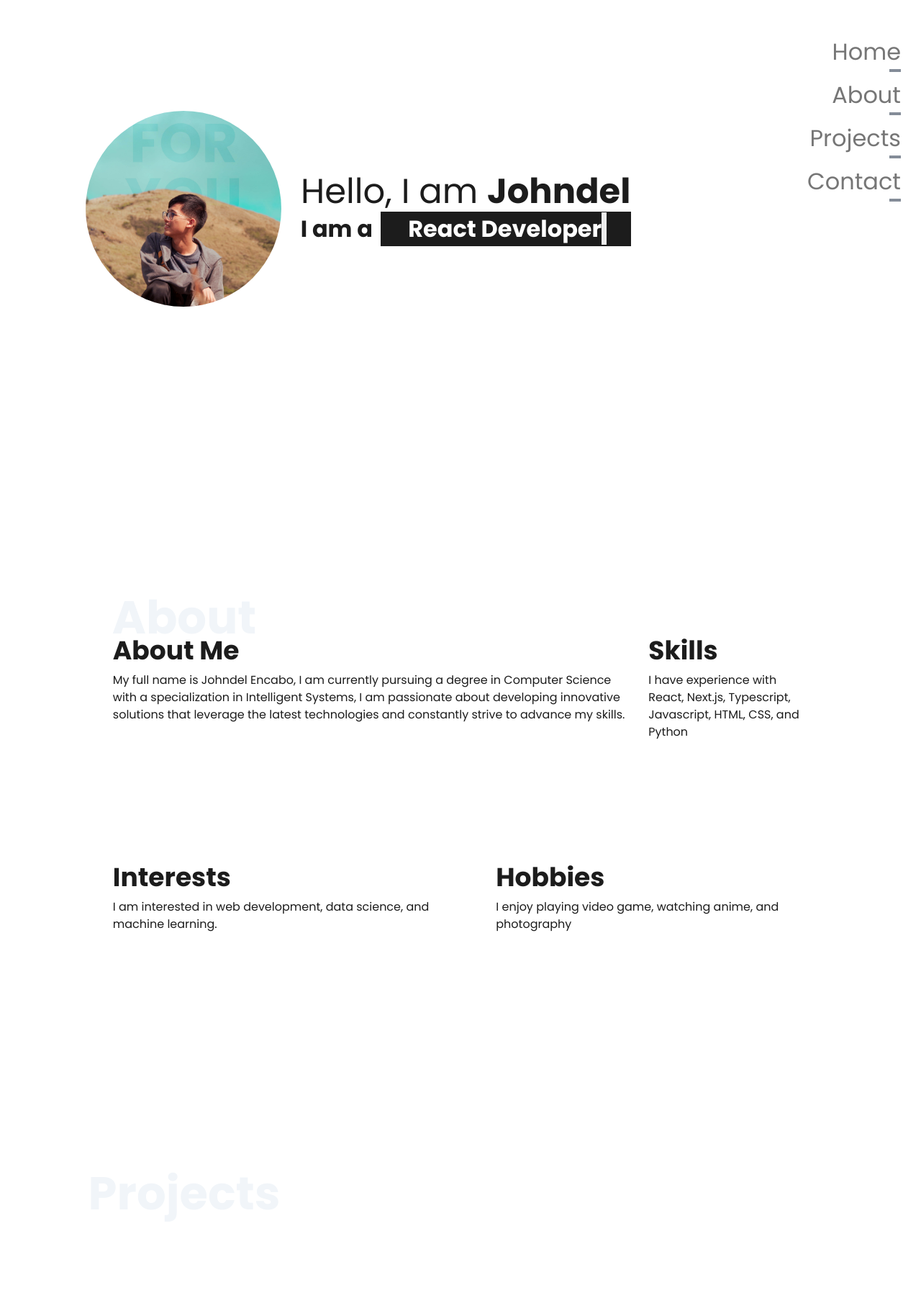
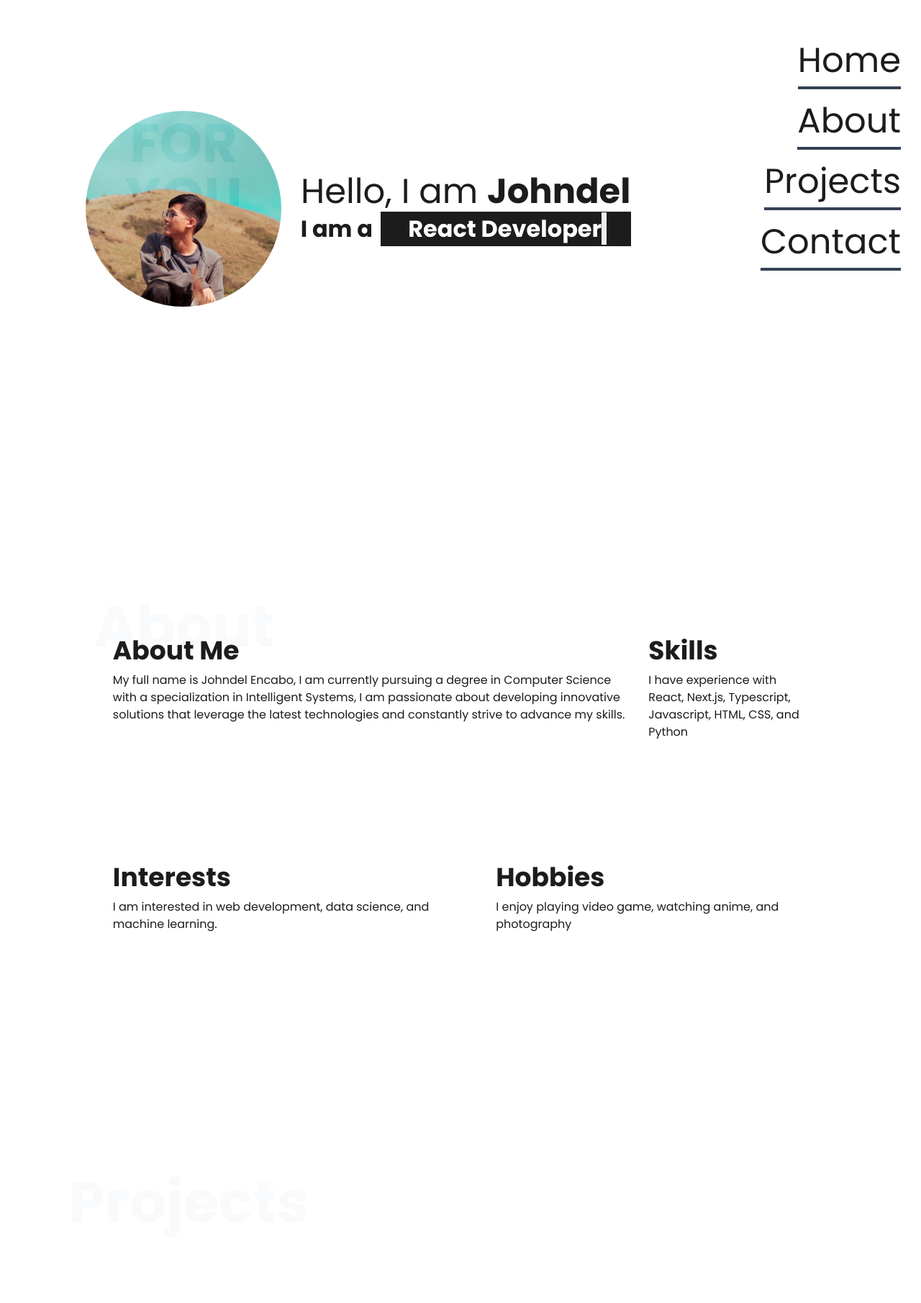
Before and after one commit to cooldragon12/johndel-portfolio, a Next.js app: page / in a window 1280 px wide. Shown: the part 110-1920 px from the top of the page at 72% size. Built offline with nearby package versions, Linux system fonts and the light colour scheme.

Commit message:
follows the section by the nav

```diff
--- a/package.json
+++ b/package.json
@@ -1,6 +1,6 @@
 {
   "name": "portfolio-je",
-  "version": "0.1.7",
+  "version": "0.1.8",
   "private": true,
   "scripts": {
     "dev": "next dev",
--- a/src/app/layout.tsx
+++ b/src/app/layout.tsx
@@ -21,6 +21,10 @@
   return (
     <html lang="en">
       <body className={poppins.className}>
+
+        {/* <header>
+          <ToggleTheme/>
+        </header> */}
         <SectionAnchorProvider>
           {children}
         </SectionAnchorProvider>
--- a/src/app/page.tsx
+++ b/src/app/page.tsx
@@ -1,30 +1,34 @@
+"use client"
 
 import BannerSection from '@/components/Homepage/Banner'
 import Contact from '@/components/Homepage/Contact'
 import Description from '@/components/Homepage/Description'
 import Projects from '@/components/Homepage/Projects'
 import NavBar from '@/components/Navigation/NavBar'
+import { SectionAnchorContext } from '@/providers/SectionAnchor'
+import {  useContext } from 'react'
 
 
 
 
 export default function Landingpage() {
+    const { banner, description, project, contact } = useContext(SectionAnchorContext)
     return (
         <>
             <nav className='rounded-md p-2 z-10 lg:right-5 lg:backdrop-blur-none backdrop-blur-md right-1/2 lg:translate-x-0 translate-x-1/2 top-3 lg:top-1/4 fixed flex text-center lg:text-right lg:justify-center lg:items-center'>
                 <NavBar />
             </nav>
-            <section className='h-screen overflow-hidden flex items-center ' id="banner">
+            <section ref={banner} className='h-screen overflow-hidden flex items-center ' id="banner">
                 <div className='left-0 lg:left-24 absolute w-full h-[70%] lg:w-1/4  z-[-4]'>
-                    <div className='w-full h-[4rem] text-[4rem] text-slate-100 font-bold top-1/4 text-center lg:left-4 lg:top-1/2 sticky'>
+                    <div className='w-full h-[4rem] text-[5rem] text-slate-50 font-bold top-1/4 text-center lg:left-4 lg:top-1/2 sticky'>
                         Me
                     </div>
                 </div>
                 <BannerSection />
             </section>
-            <section className='h-screen overflow-hidden  flex items-center' id="description">
+            <section ref={description} className='h-screen overflow-hidden  flex items-center' id="description">
                 <div className='left-0 lg:left-24 absolute w-full h-[70%] lg:w-1/4  z-[-3]' >
-                    <div className='w-full h-[4rem] text-[4rem] text-slate-100 font-bold top-1/4 text-center  lg:left-4 lg:top-1/2 sticky'>
+                    <div className='w-full h-[4rem] text-[5rem] text-slate-50 font-bold top-1/4 text-center  lg:left-4 lg:top-1/2 sticky'>
                         About
                     </div>
                 </div>
@@ -32,17 +36,17 @@
                     <Description />
                 </div>
             </section>
-            <section className='h-screen overflow-hidden flex items-center' id="projects">
+            <section ref={project} className='h-screen overflow-hidden flex items-center' id="projects">
                 <div className='left-0 lg:left-24 absolute w-full h-[70%] lg:w-1/4  z-[-2]'>
-                    <div className='w-full h-[4rem] text-[4rem] text-slate-100 font-bold top-1/4 text-center  lg:left-4 lg:top-1/2 sticky'>
+                    <div className='w-full h-[4rem] text-[5rem] text-slate-50 font-bold top-1/4 text-center  lg:left-4 lg:top-1/2 sticky'>
                         Projects
                     </div>
                 </div>
                 <Projects />
             </section>
-            <section className='h-screen overflow-hidden flex items-center justify-center' id="contact">
+            <section ref={contact} className='h-screen overflow-hidden flex items-center justify-center' id="contact">
                 <div className='left-0 lg:left-24 absolute w-full h-[70%] lg:w-1/4  z-[-1]'>
-                    <div className='w-full h-[4rem] text-[4rem] text-slate-100 font-bold top-1/4 text-center lg:left-4 lg:top-1/2 sticky'>
+                    <div className='w-full h-[4rem] text-[5rem] text-slate-50 font-bold top-1/4 text-center lg:left-4 lg:top-1/2 sticky'>
                         Contact
                     </div>
                 </div>
--- a/src/components/Navigation/NavBar.tsx
+++ b/src/components/Navigation/NavBar.tsx
@@ -3,39 +3,45 @@
 import Link from "next/link";
 import { useScroll, motion, useTransform } from "framer-motion";
 import { useRouter } from "next/navigation";
+import { useContext, useEffect } from "react";
+import { SectionAnchorContext } from "@/providers/SectionAnchor";
 
-const NavItem = ({ href, children }: { href: string; children: React.ReactNode }) => {
+const NavItem = ({ href, children, active }: { href: string; children: React.ReactNode, active:boolean }) => {
     const { scrollYProgress } = useScroll();
     const y = useTransform(scrollYProgress, [0, 1], [450, -50]);
-    const router = useRouter();
+
+    useEffect(() => {
+        console.log(href,":",active)
+
+    }, [active])
     return(
         <>
             <motion.li
                 style={{y:y}}
-                className={`group hidden lg:flex flex-col justify-end items-end opacity-60 active:opacity-100 hover:opacity-100`}
+                className={`${active?"opacity-100":"opacity-60"} group hidden lg:flex flex-col justify-end items-end  active:opacity-100 hover:opacity-100`}
             >
-                <Link className="group-hover:text-[3rem] text-[2rem] transition-all duration-50 ease-in-out" href={href}>{children}</Link>
-                <span className="group-hover:w-full w-[1rem] h-1 bg-slate-700 transition-all"/>
+                <Link className={`${active?"text-[3rem]":"text-[2rem]"} group-hover:text-[3rem]  transition-all duration-50 ease-in-out`} href={href}>{children}</Link>
+                <span className={`${active?"w-full":"w-[1rem]"} group-hover:w-full  h-1 bg-slate-700 transition-all`}/>
             </motion.li>
             <motion.li
                 className={`group lg:hidden flex flex-col justify-end items-end opacity-60 active:opacity-100 hover:opacity-100`}
             >
-                <Link className="group-hover:text-[2rem] text-[1.5rem] transition-all duration-50 ease-in-out" href={href}>{children}</Link>
-                <span className="group-hover:w-full w-[1rem] h-1 bg-slate-700 transition-all"/>
+                <Link className={`${active?"text-[2rem]":"text-[1.5rem]"} group-hover:text-[2rem] transition-all duration-50 ease-in-out`} href={href}>{children}</Link>
+                <span className={`${active?"w-full":"w-[1rem]"} group-hover:w-full  h-1 bg-slate-700 transition-all`}/>
             </motion.li>
         </>
     )
 }
 
 const NavBar = () =>{
-
+    const {inViewBanner, inViewDescription, inViewProject, inViewContact} = useContext(SectionAnchorContext)
     return(
         <>
             <ul className="select-none list-none items-center lg:items-end flex flex-row lg:flex-col lg:gap-2 gap-3">
-                <NavItem href="#banner">Home</NavItem>
-                <NavItem href="#description">About</NavItem>
-                <NavItem href="#projects">Projects</NavItem>
-                <NavItem href="#contact">Contact</NavItem>
+                <NavItem active={inViewBanner} href="#banner">Home</NavItem>
+                <NavItem active={inViewDescription} href="#description">About</NavItem>
+                <NavItem active={inViewProject} href="#projects">Projects</NavItem>
+                <NavItem active={inViewContact} href="#contact">Contact</NavItem>
 
             </ul>
         </>
--- a/src/providers/SectionAnchor.tsx
+++ b/src/providers/SectionAnchor.tsx
@@ -1,5 +1,6 @@
 "use client"
 
+import { useInView } from "framer-motion";
 import { createContext, useRef } from "react";
 
 type SectionAnchorContextType = {
@@ -7,6 +8,10 @@
     description: React.MutableRefObject<null>;
     project: React.MutableRefObject<null>;
     contact: React.MutableRefObject<null>;
+    inViewBanner: boolean;
+    inViewDescription: boolean;
+    inViewProject: boolean;
+    inViewContact: boolean;
 };
 
 export const SectionAnchorContext = createContext<SectionAnchorContextType>({} as SectionAnchorContextType);
@@ -17,12 +22,22 @@
     const description = useRef(null);
     const project = useRef(null);
     const contact = useRef(null);
+
+    const inViewBanner = useInView(banner, {amount: 0.5})
+    const inViewDescription = useInView(description, {amount: 0.5})
+    const inViewProject = useInView(project, {amount: 0.5})
+    const inViewContact = useInView(contact, {amount: 0.5})
+
     return (
         <SectionAnchorContext.Provider value={{
             banner,
             description,
             project,
             contact,
+            inViewBanner,
+            inViewDescription,
+            inViewProject,
+            inViewContact
         }}>
             {children}
         </SectionAnchorContext.Provider>
```
Also changed, not shown: src/components/util/ToggleTheme.tsx (added, +8 -0 lines), src/app/project/page.tsx (added).
